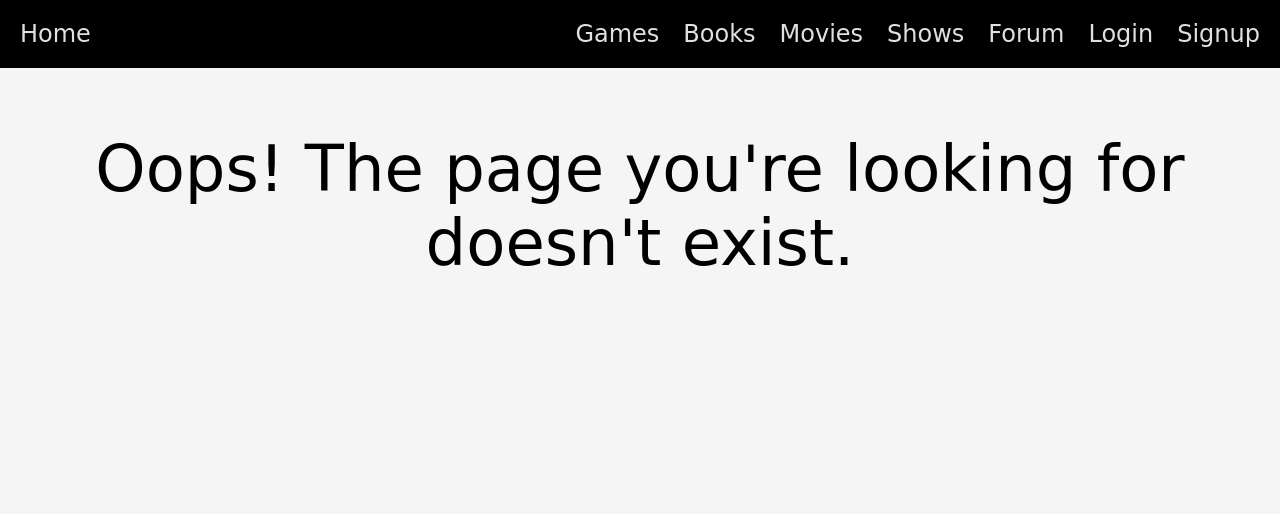
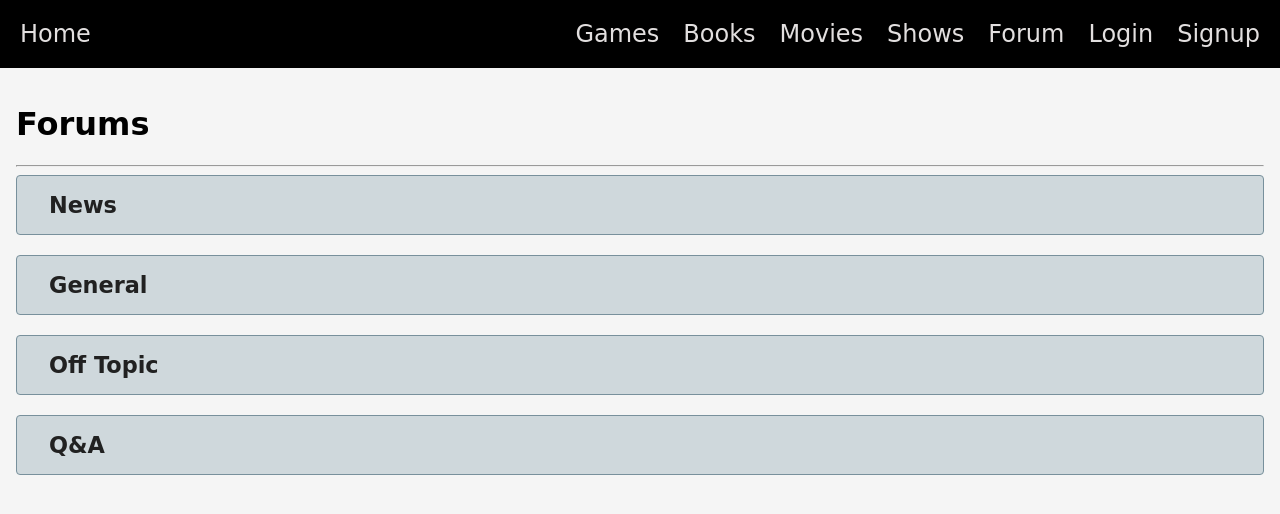
Before and after one commit to Kamal-M-Ali/CSCI-4370-Final-Project, a React (Create React App) app in the folder src/main/frontend/: page /forum in a window 1280 px wide. Shown: the top 514 px of the page. Built offline with nearby package versions, Linux system fonts and the light colour scheme.

Commit message:
forum homepage done

```diff
--- a/src/main/frontend/src/Account/Profile.css
+++ b/src/main/frontend/src/Account/Profile.css
@@ -8,13 +8,6 @@
 
 .profile-header-container {
     padding: 16px;
-}
-
-.profile-header {
-    padding: 16px;
-    text-align: center;
-    width: inherit;
-    background-color: #FFE0B2;
 }
 
 .profile-section {
--- a/src/main/frontend/src/Account/Profile.js
+++ b/src/main/frontend/src/Account/Profile.js
@@ -36,11 +36,9 @@ export default function Profile() {
     return (<>
         <Navigation />
         <div className='profile-header-container'>
-            <Card className='profile-header'>
-                <h1>User {profile ? profile.profile_name : ''}</h1>
-                <hr/>
-                <p>Welcome to my profile!</p>
-            </Card>
+            <h1>{profile ? profile : 'User'}'s profile</h1>
+            <hr/>
+            <p>Welcome to my profile!</p>
         </div>
         <div className='profile-page'>
             <Card className='profile-section'>
--- a/src/main/frontend/src/App.js
+++ b/src/main/frontend/src/App.js
@@ -1,6 +1,6 @@
 import './App.css';
 import { BrowserRouter as Router, Route, Routes } from 'react-router-dom';
-import Home from './Home';
+import Home from "./Home";
 import Signup from "./Account/Signup";
 import Login from "./Account/Login";
 import User from "./Account/User";
@@ -13,6 +13,7 @@ import Browse from "./Media/Browse";
 import View from "./Media/View";
 import Profile from "./Account/Profile";
 import Reviews from "./Media/Reviews";
+import ForumHome from "./Forum/ForumHome";
 import ErrorPage from './ErrorPage';
 
 export default function App() {
@@ -34,7 +35,8 @@ export default function App() {
                 <Route path='shows' element={<Browse/>}/>
                 <Route path='view/:mediaType/:mediaId' element={<View/>}/>
                 <Route path='view/profile/:userId' element={<Profile/>}/>
-                <Route path='reviews/:mediaType/:mediaId' element={<Reviews/>}></Route>
+                <Route path='reviews/:mediaType/:mediaId' element={<Reviews/>}/>
+                <Route path='forum' element={<ForumHome/>}/>
                 <Route path='*' element={<ErrorPage/>}/>
             </Routes>
         </Router>
--- /dev/null
+++ b/src/main/frontend/src/Forum/ForumHome.css
@@ -0,0 +1,28 @@
+.forum-page {
+    padding: 16px;
+}
+
+.categories {
+    display: flex;
+    flex-direction: column;
+    justify-content: space-evenly;
+    gap: 20px;
+}
+
+.category {
+    cursor: pointer;
+    padding: 1rem 2rem;
+    border-radius: 4px;
+    font-weight: bold;
+    font-size: 1.4em;
+    border: 1px solid #78909C;
+    background-color: #CFD8DC;
+    color: #212121;
+    font-family: inherit;
+    width: 100%;
+    text-align: left;
+}
+.category:hover,
+.category:active {
+    background-color: #90A4AE;
+}
--- /dev/null
+++ b/src/main/frontend/src/Forum/ForumHome.js
@@ -0,0 +1,29 @@
+import './ForumHome.css';
+import Navigation from "../Navigation";
+import {Link} from "react-router-dom";
+
+export default function ForumHome() {
+    return (<>
+        <Navigation/>
+        <div className='forum-page'>
+            <h1>Forums</h1>
+            <hr/>
+
+            <div className='categories'>
+                <Link to={'news'} state={{ category: 'news' }}>
+                    <button className='category'>News</button>
+                </Link>
+                <Link to={'general'} state={{ category: 'general' }}>
+                    <button className='category'>General</button>
+                </Link>
+                <Link to={'off-topic'} state={{ category: 'offTopic' }}>
+                    <button className='category'>Off Topic</button>
+                </Link>
+                <Link to={'qa'} state={{ category: 'qa' }}>
+                    <button className='category'>Q&A</button>
+                </Link>
+            </div>
+        </div>
+
+    </>);
+}
--- a/src/main/frontend/src/Media/View.js
+++ b/src/main/frontend/src/Media/View.js
@@ -184,7 +184,7 @@ export default function View(props) {
                     </div>
                     : <></>}
                 {media ?
-                    <Link className='view-btn-container' to={`/reviews/${mediaType}/${media.media_id}`} state={{ media: media.title, reviews: reviews }}>
+                    <Link to={`/reviews/${mediaType}/${media.media_id}`} state={{ media: media.title, reviews: reviews }}>
                         <button className='view-btn'>View Critic Reviews</button>
                     </Link>
                     : <></>}
```
Also changed, not shown: src/main/frontend/src/Forum/Category.css (added), src/main/frontend/src/Forum/Category.js (added), 1 other file (tests, documents, lock files or other folders).
